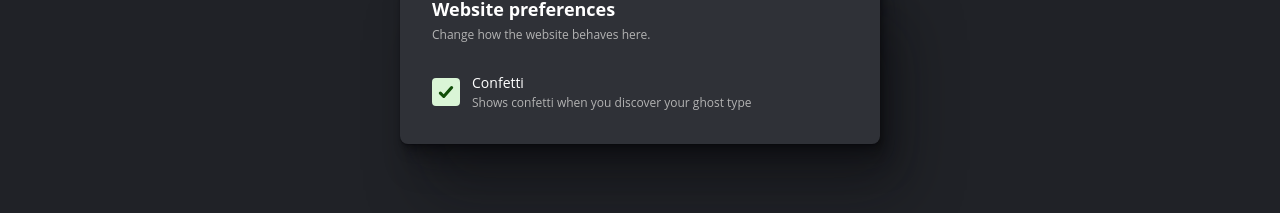
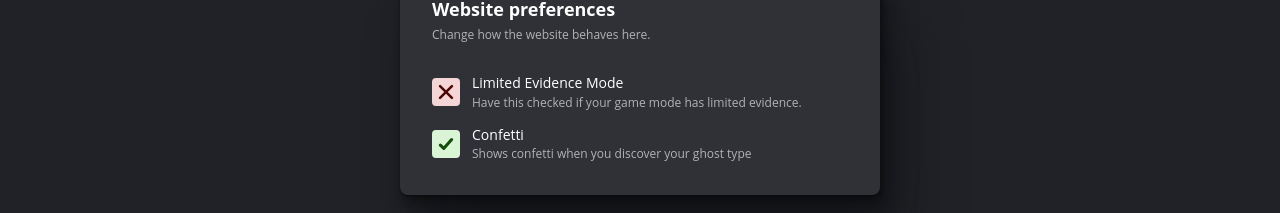
Before and after one commit to graysonlee123/phasmophobia-helper, a Next.js app: page /preferences in a window 1280 px wide. Shown: the part 173-386 px from the top of the page. Built offline with nearby package versions, Linux system fonts and the light colour scheme.

Commit message:
re-introduced local storage preferences and hooked that new logic into components

```diff
--- a/src/components/effects/Confetti/Confetti.tsx
+++ b/src/components/effects/Confetti/Confetti.tsx
@@ -1,14 +1,14 @@
+import usePreferences from '@hooks/usePreferences'
 import useWinner from '@hooks/useWinner'
-import { useShowConfetti } from '@store/index'
 import ReactConfetti from 'react-confetti'
 import { useWindowSize } from 'react-use'
 
 export default function Confetti() {
-  const showConfetti = useShowConfetti()
   const winner = useWinner()
   const { width, height } = useWindowSize()
+  const { preferences } = usePreferences()
 
-  if (!winner || !showConfetti) return null
+  if (!winner || preferences.confetti === false) return null
 
   return (
     <ReactConfetti
--- a/src/components/inputs/Checkbox/Checkbox.module.css
+++ b/src/components/inputs/Checkbox/Checkbox.module.css
@@ -11,6 +11,10 @@
   transition-property: outline-width, outline-color, background-color;
   transition-duration: var(--transition--duration--fast);
   transition-timing-function: var(--transition--ease--quick);
+}
+
+.gutterBottom {
+  margin-bottom: 0.75rem;
 }
 
 .button:focus,
--- a/src/components/inputs/Checkbox/Checkbox.tsx
+++ b/src/components/inputs/Checkbox/Checkbox.tsx
@@ -15,13 +15,21 @@ type CheckboxProps = {
   primary?: string
   secondary?: string
   disabled?: boolean
+  gutterBottom?: boolean
   onClick?: (e: MouseEvent<HTMLButtonElement>) => void
 }
 
-export default function Checkbox({ state, primary, secondary, disabled, onClick }: CheckboxProps) {
+export default function Checkbox({
+  state,
+  primary,
+  secondary,
+  disabled,
+  gutterBottom,
+  onClick,
+}: CheckboxProps) {
   return (
     <motion.button
-      className={cn(['button-reset', styles.button])}
+      className={cn(['button-reset', styles.button, gutterBottom && styles.gutterBottom])}
       disabled={disabled}
       variants={variants}
       animate={disabled ? 'disabled' : 'default'}
--- /dev/null
+++ b/src/context/preferences.tsx
@@ -0,0 +1,30 @@
+import useLocalStorage from '@hooks/useLocalStorage'
+import { ReactNode, createContext } from 'react'
+
+type PreferencesContextValue = {
+  preferences: Preferences
+  setPreferences: (value: Preferences) => void
+}
+
+const defaultPreferences: Preferences = { confetti: true, limitedEvidence: false }
+export const PreferencesContext = createContext<PreferencesContextValue>({
+  preferences: defaultPreferences,
+  setPreferences: () => {},
+})
+
+type PreferencesContextProviderProps = {
+  children: ReactNode
+}
+
+export default function PreferencesContextProvider({ children }: PreferencesContextProviderProps) {
+  const [preferences, setPreferences] = useLocalStorage<Preferences>(
+    'preferences',
+    defaultPreferences
+  )
+
+  return (
+    <PreferencesContext.Provider value={{ preferences, setPreferences }}>
+      {children}
+    </PreferencesContext.Provider>
+  )
+}
--- /dev/null
+++ b/src/hooks/useLocalStorage.ts
@@ -0,0 +1,53 @@
+import { useCallback, useEffect, useState } from 'react'
+
+/**
+ * Interacts with a browser's local storage.
+ * @param key The key for the storage.
+ * @param fallback The value that the hook should fallback to if nothing is found in storage or
+ *                 if there is an issue accessing storage. This value will also be set in storage.
+ */
+export default function useLocalStorage<T>(key: string, fallback: T) {
+  const [value, setValue] = useState<T>(fallback)
+  const [mounted, setMounted] = useState(false)
+
+  /**
+   * A wrapper for setting the value in local storage.
+   */
+  const setStorage = useCallback(
+    (value: T) => {
+      try {
+        localStorage.setItem(key, JSON.stringify(value))
+        setValue(value)
+      } catch (error) {
+        console.error(error)
+      }
+    },
+    [key]
+  )
+
+  /**
+   * Detects when the component is mounted.
+   * When it is mounted, it will have access to the storage.
+   */
+  useEffect(() => {
+    setMounted(true)
+  }, [])
+
+  /**
+   * Access the storage and set it in the state when the components mounts.
+   */
+  useEffect(() => {
+    if (mounted) {
+      try {
+        const storage = localStorage.getItem(key)
+
+        if (storage) setValue(JSON.parse(storage))
+        else setStorage(fallback)
+      } catch (error) {
+        console.error("There was an issue reading from your browser's storage.", error)
+      }
+    }
+  }, [key, fallback, mounted, setStorage])
+
+  return [value, setStorage] as const
+}
--- /dev/null
+++ b/src/hooks/usePreferences.ts
@@ -0,0 +1,6 @@
+import { useContext } from 'react'
+import { PreferencesContext } from 'src/context/preferences'
+
+export default function usePreferences() {
+  return useContext(PreferencesContext)
+}
--- a/src/pages/_app.tsx
+++ b/src/pages/_app.tsx
@@ -2,13 +2,16 @@ import '@assets/globals.css'
 import Navbar from '@components/layout/Navbar'
 import type { AppProps } from 'next/app'
 import { GoogleAnalytics } from 'nextjs-google-analytics'
+import PreferencesContextProvider from 'src/context/preferences'
 
 export default function MyApp({ Component, pageProps }: AppProps) {
   return (
     <>
-      <GoogleAnalytics trackPageViews />
-      <Navbar />
-      <Component {...pageProps} />
+      <PreferencesContextProvider>
+        <GoogleAnalytics trackPageViews />
+        <Navbar />
+        <Component {...pageProps} />
+      </PreferencesContextProvider>
     </>
   )
 }
--- a/src/pages/preferences.tsx
+++ b/src/pages/preferences.tsx
@@ -3,11 +3,17 @@ import CardLayout from '@components/layout/CardLayout'
 import PageView from '@components/layout/PageView'
 import Intro from '@components/typography/Intro'
 import Card from '@components/ui/Card'
-import { useSetShowConfetti, useShowConfetti } from '@store/index'
+import usePreferences from '@hooks/usePreferences'
 
 export default function PreferencesPage() {
-  const showConfetti = useShowConfetti()
-  const setShowConfetti = useSetShowConfetti()
+  const { preferences, setPreferences } = usePreferences()
+
+  function handleChange(key: keyof Preferences, value: boolean) {
+    setPreferences({
+      ...preferences,
+      [key]: value,
+    })
+  }
 
   return (
     <PageView pageTitle="Preferences">
@@ -19,8 +25,15 @@ export default function PreferencesPage() {
             gutterBottom
           />
           <Checkbox
-            state={showConfetti}
-            onClick={() => setShowConfetti(!showConfetti)}
+            state={preferences?.limitedEvidence ?? true}
+            onClick={() => handleChange('limitedEvidence', !preferences?.limitedEvidence ?? false)}
+            primary="Limited Evidence Mode"
+            secondary="Have this checked if your game mode has limited evidence."
+            gutterBottom
+          />
+          <Checkbox
+            state={preferences?.confetti ?? true}
+            onClick={() => handleChange('confetti', !preferences?.confetti ?? false)}
             primary="Confetti"
             secondary="Shows confetti when you discover your ghost type"
           />
--- a/src/store/index.ts
+++ b/src/store/index.ts
@@ -1,16 +1,12 @@
 import create from 'zustand'
 import { createEvidencesSlice, EvidencesSlice } from './evidences'
 import { createGhostsSlice, GhostsSlice } from './ghosts'
-import { createPreferencesSlice, PreferencesSlice } from './preferences'
 
-export const useStore = create<PreferencesSlice & GhostsSlice & EvidencesSlice>()((...a) => ({
-  ...createPreferencesSlice(...a),
+export const useStore = create<GhostsSlice & EvidencesSlice>()((...a) => ({
   ...createGhostsSlice(...a),
   ...createEvidencesSlice(...a),
 }))
 
-export const useShowConfetti = () => useStore((state) => state.showConfetti)
-export const useSetShowConfetti = () => useStore((state) => state.setShowConfetti)
 export const useEliminatedGhosts = () => useStore((state) => state.eliminatedGhosts)
 export const useSetEliminatedGhosts = () => useStore((state) => state.setEliminatedGhosts)
 export const useCheckedEvidences = () => useStore((state) => state.checkedEvidences)
--- a/src/store/preferences.ts
+++ /dev/null
@@ -1,11 +0,0 @@
-import { StateCreator } from 'zustand'
-
-export type PreferencesSlice = {
-  showConfetti: boolean
-  setShowConfetti: (payload: boolean) => void
-}
-
-export const createPreferencesSlice: StateCreator<PreferencesSlice> = (set) => ({
-  showConfetti: true,
-  setShowConfetti: (payload) => set({ showConfetti: payload }),
-})
--- a/types/globals.d.ts
+++ b/types/globals.d.ts
@@ -75,3 +75,8 @@ type Tag = {
   link: string
   important?: boolean
 }
+
+type Preferences = {
+  confetti?: boolean
+  limitedEvidence?: boolean
+}
```
Also changed, not shown: src/components/surfaces/GhostList/GhostEvidence.tsx (+6 -1 lines).
